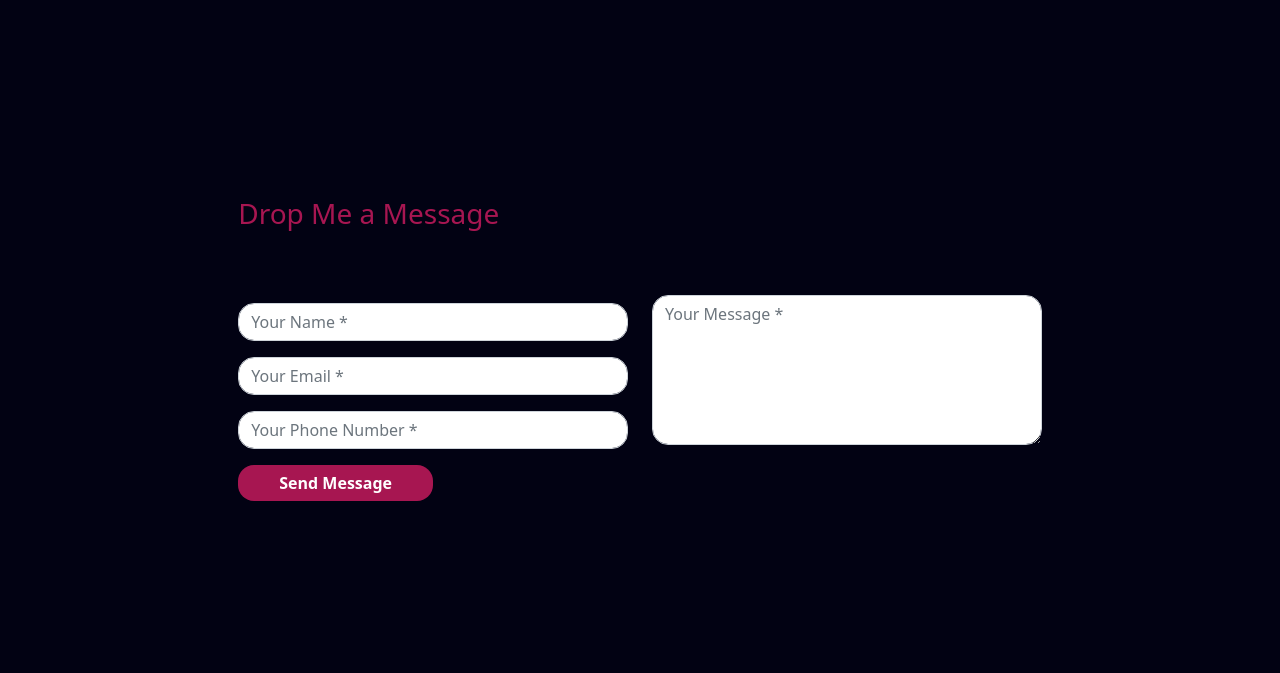
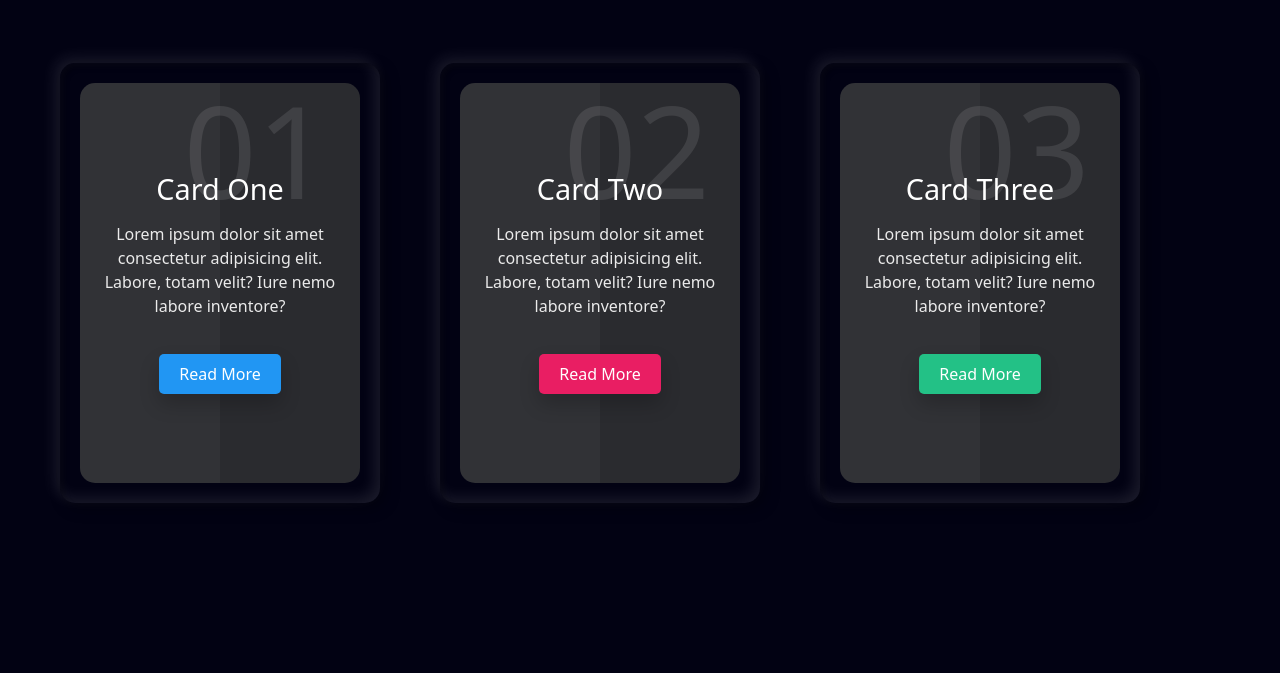
Before and after one commit to roncyrthomas/roncyrthomas.github.io, a plain HTML site: page index.html in a window 1280 px wide. Shown: the part 1295-1968 px from the top of the page. Drawn offline with nearby package versions, Linux system fonts and the light colour scheme.

Commit message:
feat: added card

```diff
--- a/assets/css/style.css
+++ b/assets/css/style.css
@@ -1,6 +1,6 @@
 /* Inter font : resource - fonts.google.com */
 @import url("https://fonts.googleapis.com/css2?family=Inter:wght@100;200;300;400;500;600;700;800;900&display=swap");
-@import url('https://fonts.googleapis.com/css2?family=Poppins:wght@200;300;400;500;600;700&display=swap');
+@import url("https://fonts.googleapis.com/css2?family=Poppins:wght@200;300;400;500;600;700&display=swap");
 
 * {
   font-family: "Inter", sans-serif;
@@ -20,7 +20,7 @@
   --mb-5: 2.5rem;
   --mb-6: 3rem;
 }
-.profile{
+.profile {
   border-radius: 100px;
 }
 
@@ -33,23 +33,20 @@
   --white: white;
 }
 
-.social-icon{
+.social-icon {
   font-size: 35px;
-
 }
-.collapsed
-{
-  stroke: #A71651;
+.collapsed {
+  stroke: #a71651;
 }
-.nex h3
-{
-  color:#A71651;
+.nex h3 {
+  color: #a71651;
 }
-.navbar{
+.navbar {
   background-color: #030316;
-  box-shadow: 2px 2px 6px 6px  #01010a;
+  box-shadow: 2px 2px 6px 6px #01010a;
 }
-.roncy{
+.roncy {
   background-color: white;
 }
 
@@ -57,7 +54,7 @@ body {
   background-color: #020213;
   display: grid;
 }
-.nav-item{
+.nav-item {
   padding-right: 8vh;
 }
 
@@ -91,32 +88,138 @@ nav {
   font-size: 80px;
   color: white;
 } */
-a{
+a {
   text-decoration: none;
 }
-.wrap{
+.wrap {
   font-size: 50px;
-  color:#A71651;
+  color: #a71651;
 }
 .social-icon {
   color: var(--gray-900);
 }
 
-
 /* ABOUT SECTION */
-#about{
+#about {
   transition: transform 0.2s ease;
   background-color: #030316;
 }
 
-#about .container:hover{
+#about .container:hover {
   transform: scale(1.1);
-  box-shadow: 0px px 6px -6px  #A71651;
+  box-shadow: 5px 5px 6px 6px #a71651;
   border-radius: 20px;
 }
 
+/* Skills SECTION */
+.work-container {
+  display: flex;
+  justify-content: center;
+  align-items: center;
+  flex-wrap: wrap;
+  max-width: 1200px;
+  margin: 40px 0;
+}
 
-/* Skills SECTION */
+.work-container .work-card {
+  position: relative;
+  min-width: 320px;
+  height: 440px;
+  box-shadow: inset 5px 5px 5px rgba(0, 0, 0, 0.2),
+    inset -5px -5px 15px rgba(255, 255, 255, 0.1),
+    5px 5px 15px rgba(0, 0, 0, 0.3), -5px -5px 15px rgba(255, 255, 255, 0.1);
+  border-radius: 15px;
+  margin: 30px;
+  transition: 0.5s;
+}
+
+.work-container .work-card:nth-child(1) .box .content a {
+  background: #2196f3;
+}
+
+.work-container .work-card:nth-child(2) .box .content a {
+  background: #e91e63;
+}
+
+.work-container .work-card:nth-child(3) .box .content a {
+  background: #23c186;
+}
+
+.work-container .work-card .box {
+  position: absolute;
+  top: 20px;
+  left: 20px;
+  right: 20px;
+  bottom: 20px;
+  background: #2a2b2f;
+  border-radius: 15px;
+  display: flex;
+  justify-content: center;
+  align-items: center;
+  overflow: hidden;
+  transition: 0.5s;
+}
+
+.work-container .work-card .box:hover {
+  transform: translateY(-50px);
+}
+
+.work-container .work-card .box:before {
+  content: "";
+  position: absolute;
+  top: 0;
+  left: 0;
+  width: 50%;
+  height: 100%;
+  background: rgba(255, 255, 255, 0.03);
+}
+
+.work-container .work-card .box .content {
+  padding: 20px;
+  text-align: center;
+}
+
+body .work-container .work-card .box .content h2 {
+  position: absolute;
+  top: -10px;
+  right: 30px;
+  font-size: 8rem;
+  color: rgba(255, 255, 255, 0.1);
+}
+
+body .work-container .work-card .box .content h3 {
+  font-size: 1.8rem;
+  color: #fff;
+  z-index: 1;
+  transition: 0.5s;
+  margin-bottom: 15px;
+}
+
+body .work-container .work-card .box .content p {
+  font-size: 1rem;
+  font-weight: 300;
+  color: rgba(255, 255, 255, 0.9);
+  z-index: 1;
+  transition: 0.5s;
+}
+
+ .work-container .work-card .box .content a {
+  position: relative;
+  display: inline-block;
+  padding: 8px 20px;
+  background: black;
+  border-radius: 5px;
+  text-decoration: none;
+  color: white;
+  margin-top: 20px;
+  box-shadow: 0 10px 20px rgba(0, 0, 0, 0.2);
+  transition: 0.5s;
+}
+.work-container .work-card .box .content a:hover {
+  box-shadow: 0 10px 20px rgba(0, 0, 0, 0.6);
+  background: #fff;
+  color: #000;
+}
 
 /* CONTACTS SECTION  */
 .contact-form {
@@ -147,23 +250,22 @@ a{
   margin-bottom: 8%;
   margin-top: -10%;
   text-align: start;
-  color: #A71651;
+  color: #a71651;
 }
 .contact-form .btnContact {
   width: 50%;
   border: none;
   border-radius: 1rem;
   padding: 1.5%;
-  background: #A71651;
+  background: #a71651;
   font-weight: 600;
   color: #fff;
   cursor: pointer;
 }
 
-
 /* FOOTER section */
 .footer {
-  background-color: #A71651;
+  background-color: #a71651;
   color: #fff;
   text-align: center;
   font-weight: var(--font-semi);
--- a/index.html
+++ b/index.html
@@ -88,6 +88,46 @@
     </div>
   </section>
 
+  <section class="work">
+    <div class="work-container">
+      <div class="work-card">
+        <div class="box">
+          <div class="content">
+            <h2>01</h2>
+            <h3>Card One</h3>
+            <p>Lorem ipsum dolor sit amet consectetur adipisicing elit. Labore, totam velit? Iure nemo labore inventore?
+            </p>
+            <a href="#">Read More</a>
+          </div>
+        </div>
+      </div>
+
+      <div class="work-card">
+        <div class="box">
+          <div class="content">
+            <h2>02</h2>
+            <h3>Card Two</h3>
+            <p>Lorem ipsum dolor sit amet consectetur adipisicing elit. Labore, totam velit? Iure nemo labore inventore?
+            </p>
+            <a href="#">Read More</a>
+          </div>
+        </div>
+      </div>
+
+      <div class="work-card">
+        <div class="box">
+          <div class="content">
+            <h2>03</h2>
+            <h3>Card Three</h3>
+            <p>Lorem ipsum dolor sit amet consectetur adipisicing elit. Labore, totam velit? Iure nemo labore inventore?
+            </p>
+            <a href="#">Read More</a>
+          </div>
+        </div>
+      </div>
+    </div>
+  </section>
+
   <section id="contact">
     <div class="container contact-form">
       <form>
```
